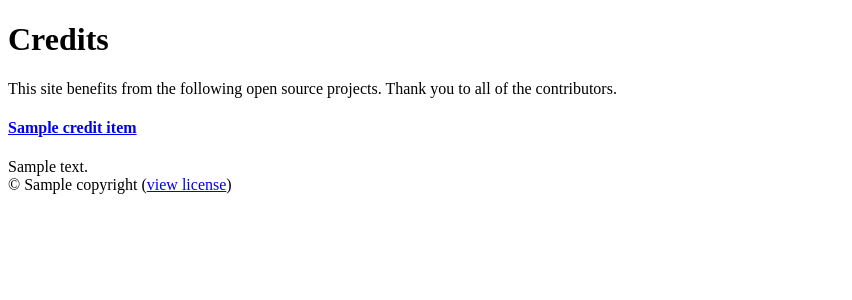
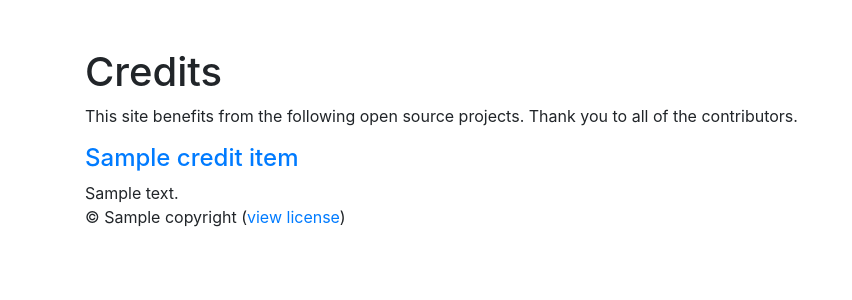
Before and after one commit to HoustonFortney/todo, a Python web app: template todo_app/home/templates/home/credits.jinja2 in a window 1280 px wide. Shown: the top 300 px of the page, without its empty margins (0-852 px from the left). Run offline with Jinja, Linux system fonts and the light colour scheme; the template is opened without the code that fills it: most values are stand-ins (such as "Sample title", 1, 10 or a date in 2020); some libraries are stand-ins or nearby versions.

Commit message:
Remove fontawesome and bootstrap from bundle

```diff
--- a/todo_app/static/js/Home.jsx
+++ b/todo_app/static/js/Home.jsx
@@ -3,10 +3,6 @@ import ReactDOM from 'react-dom';
 import Container from 'react-bootstrap/Container';
 import TaskList from './components/TaskList';
 import Footer from './components/Footer';
-import './main.sass';
-import '@fortawesome/fontawesome-free/js/fontawesome';
-import '@fortawesome/fontawesome-free/js/solid';
-import '@fortawesome/fontawesome-free/js/regular';
 
 const Home = () => (
   <Container className="d-flex flex-column min-vh-100">
--- a/todo_app/static/js/main.sass
+++ /dev/null
@@ -1 +0,0 @@
-@import "~bootstrap/scss/bootstrap"
--- a/todo_app/templates/base.jinja2
+++ b/todo_app/templates/base.jinja2
@@ -17,6 +17,14 @@
   <meta name="msapplication-config" content="{{ static_url_for('favicon/browserconfig.xml') }}">
   <meta name="theme-color" content="#ffffff">
 
+  <script src="https://kit.fontawesome.com/27892f27e9.js" crossorigin="anonymous"></script>
+  <link
+    rel="stylesheet"
+    href="https://maxcdn.bootstrapcdn.com/bootstrap/4.5.0/css/bootstrap.min.css"
+    integrity="sha384-9aIt2nRpC12Uk9gS9baDl411NQApFmC26EwAOH8WgZl5MYYxFfc+NcPb1dKGj7Sk"
+    crossorigin="anonymous"
+  />
+
   <script type="text/javascript" src="{{ static_url_for('js/shared.bundle.js') }}"></script>
 
   {% block head %}{% endblock %}
```
